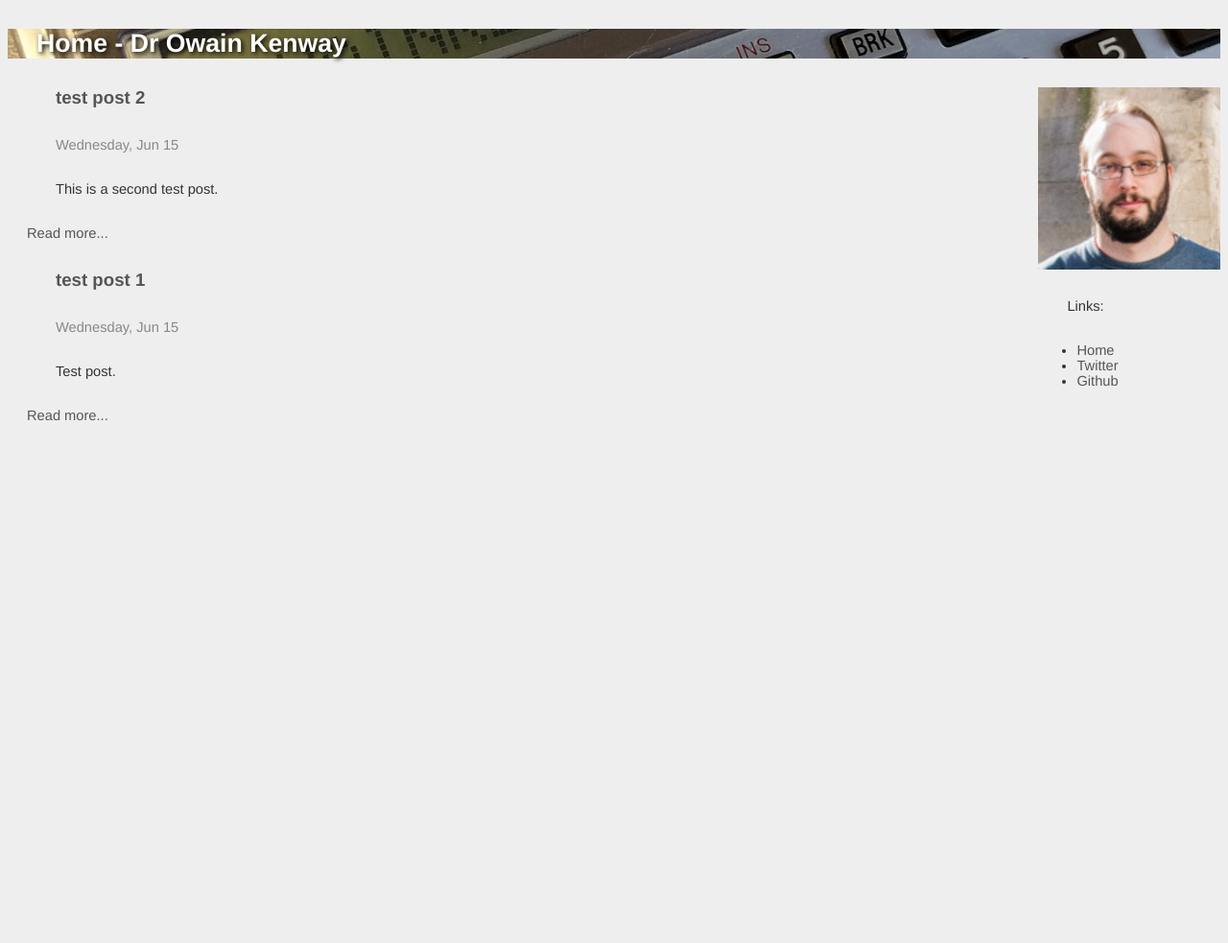
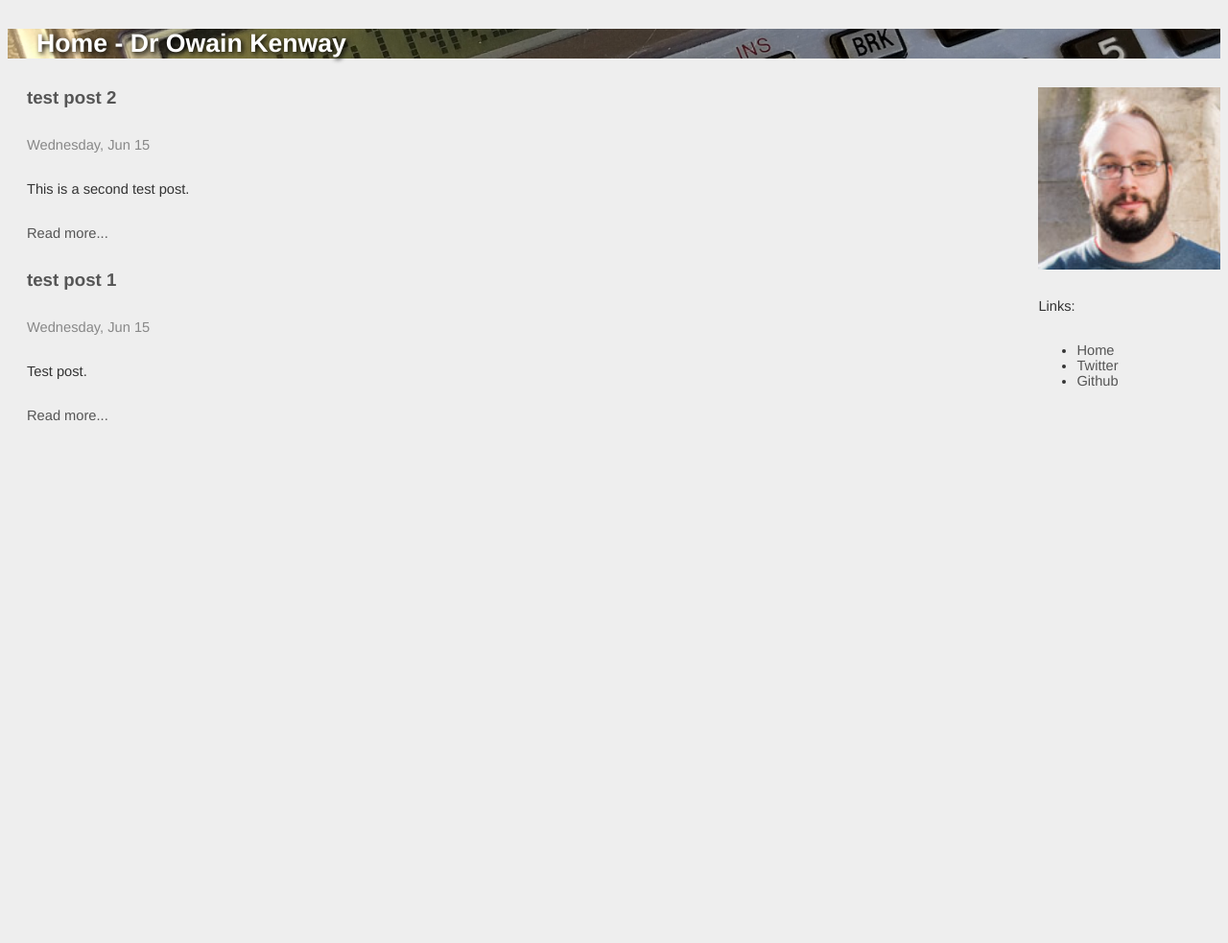
Before and after one commit to owainkenwayucl/owainkenwayucl.github.io, a Jekyll site: the page built from index.md, in a window 1280 px wide. Shown: the whole page at 96% size. Built offline with Jekyll 4.4.1, drawn with Linux system fonts in a browser that asks for light colours.

Commit message:
Update main.css

```diff
--- a/css/main.css
+++ b/css/main.css
@@ -30,7 +30,7 @@ article {
 }
 
 p {
-  margin: 30px
+  margin: 30px 0px;
 }
 
 a:link {
```
